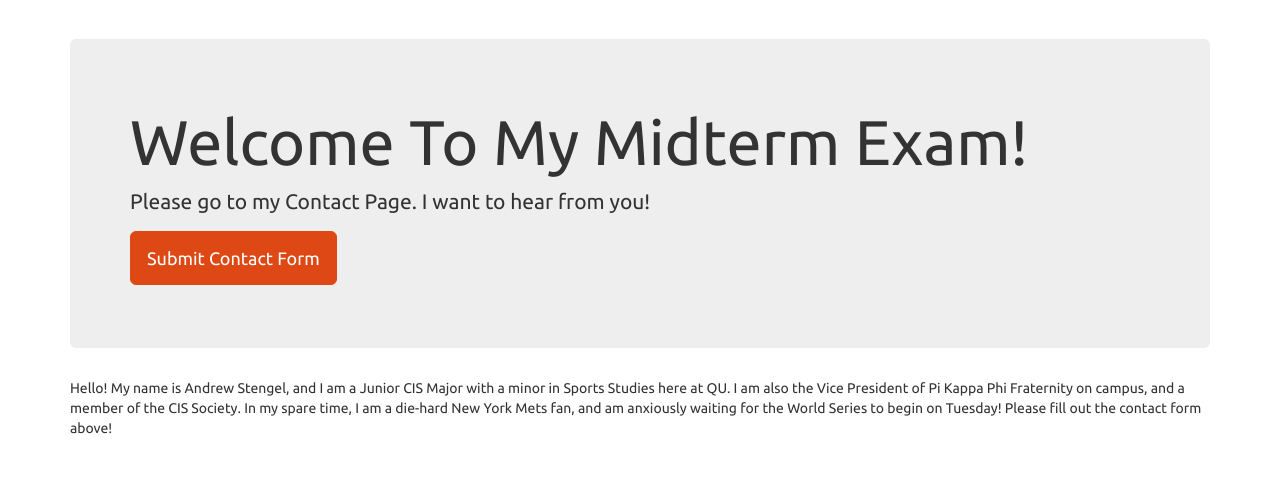
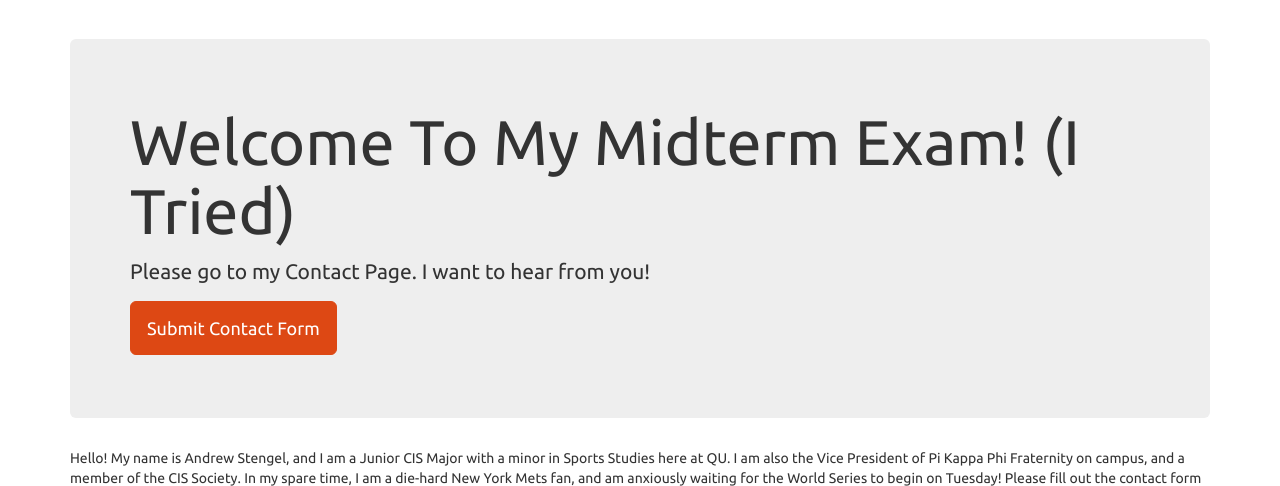
Before and after one commit to AStengel/mid_proj, a Django app: page / in a window 1280 px wide. Shown: the part 51-537 px from the top of the page. Run offline with Django 3.2, Linux system fonts and the light colour scheme; some libraries are stand-ins or nearby versions.

Commit message:
Change Homepage

```diff
--- a/templates/home.html
+++ b/templates/home.html
@@ -1,7 +1,7 @@
 {% extends "base.html" %}
 {% block content %}
 <div class="jumbotron">
-  <h1>Welcome To My Midterm Exam!</h1>
+  <h1>Welcome To My Midterm Exam! (I Tried)</h1>
   <p>Please go to my Contact Page. I want to hear from you!</p>
   <p><a href="{% url 'contact_create' %}" class="btn btn-lg btn-primary">Submit Contact Form</a></p>
 </div>
```
